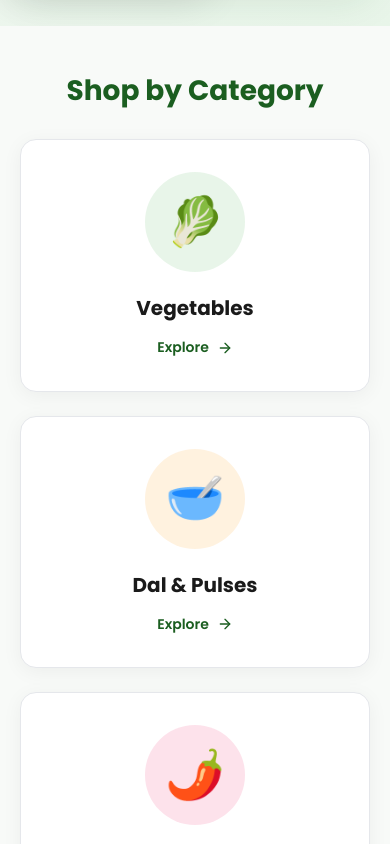
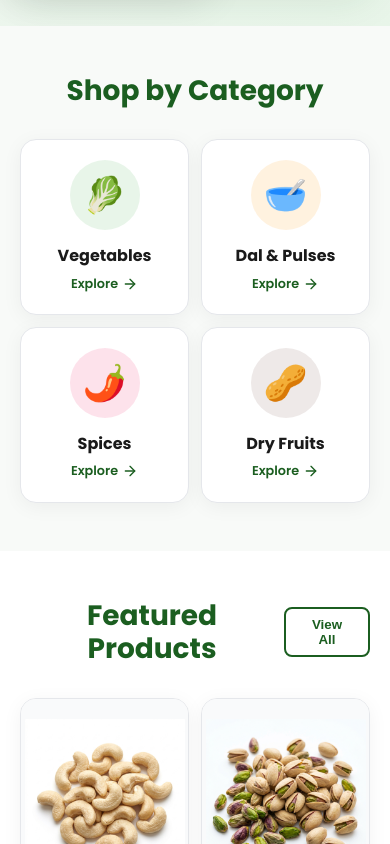
Before and after one commit to nirmal192421215/Grocery, a React (Vite) app: page / in a window 390 px wide. Shown: the part 900-1744 px from the top of the page. Built offline with nearby package versions, Linux system fonts and the light colour scheme.

Commit message:
Configure 2-column layout on mobile for category cards

```diff
--- a/src/components/CategoryCard.css
+++ b/src/components/CategoryCard.css
@@ -54,3 +54,29 @@
 .category-card:hover .category-arrow {
   transform: translateX(5px);
 }
+
+@media (max-width: 768px) {
+  .category-card {
+    padding: 1.25rem 0.75rem;
+  }
+
+  .category-icon-wrapper {
+    width: 70px;
+    height: 70px;
+    margin-bottom: 1rem;
+  }
+
+  .category-emoji {
+    font-size: 2.2rem !important;
+  }
+
+  .category-name {
+    font-size: 1rem;
+    margin-bottom: 0.5rem;
+  }
+
+  .category-action {
+    font-size: 0.8rem;
+    gap: 0.25rem;
+  }
+}
--- a/src/index.css
+++ b/src/index.css
@@ -132,8 +132,12 @@ h1, h2, h3, h4, h5, h6 {
 }
 
 @media (max-width: 600px) {
-  .grid-3, .grid-4 {
+  .grid-3 {
     grid-template-columns: 1fr;
+  }
+  .grid-4 {
+    grid-template-columns: repeat(2, 1fr);
+    gap: 0.75rem !important;
   }
 }
 
```
